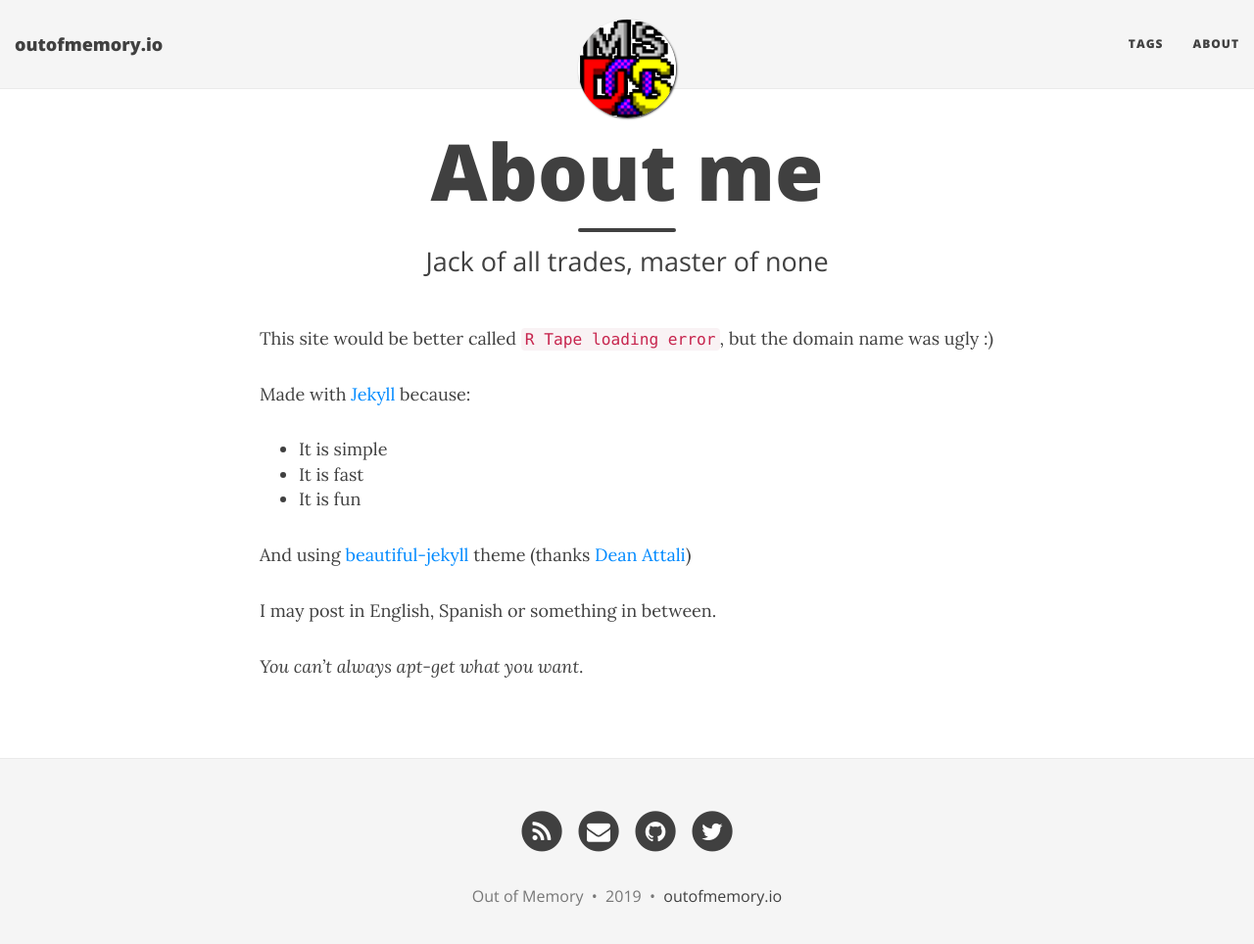
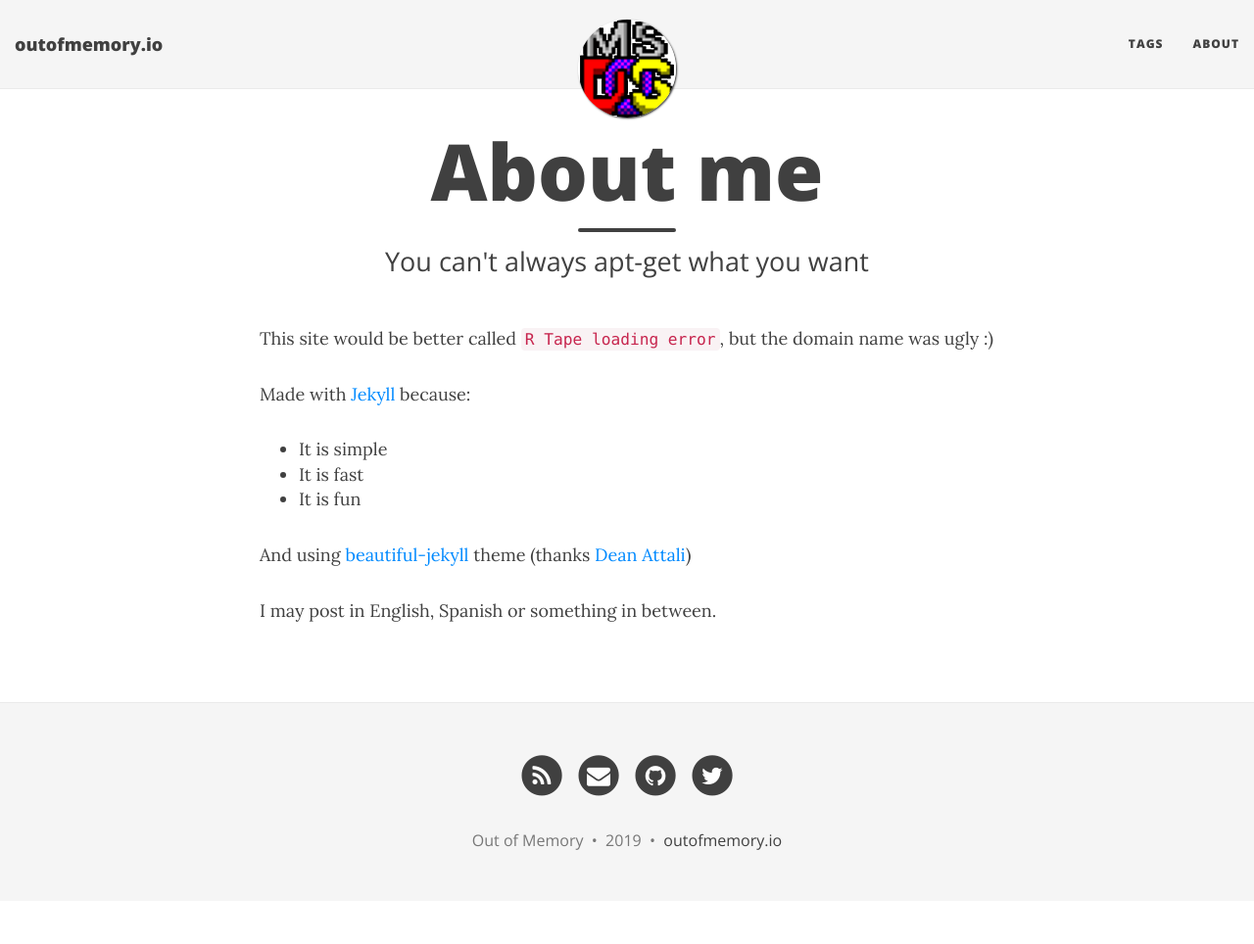
Before and after one commit to lmarqueta/outofmemory.io, a Jekyll site: the page built from about.md, in a window 1280 px wide and 977 px high. Shown: the top 964 px of the window at 98% size. Built offline with Jekyll 4.4.1, drawn with Linux system fonts in a browser that asks for light colours; nearby versions of some CDN libraries; comment, search, counter and statistics services are not loaded.

Commit message:
Modified about page

```diff
--- a/about.md
+++ b/about.md
@@ -1,7 +1,7 @@
 ---
 layout: page
 title: About me
-subtitle: Jack of all trades, master of none
+subtitle: You can't always apt-get what you want
 image: '/img/msdos.png'
 ---
 
```
Also changed, not shown: other parts of about.md (+0 -2 lines), 1 other file.
